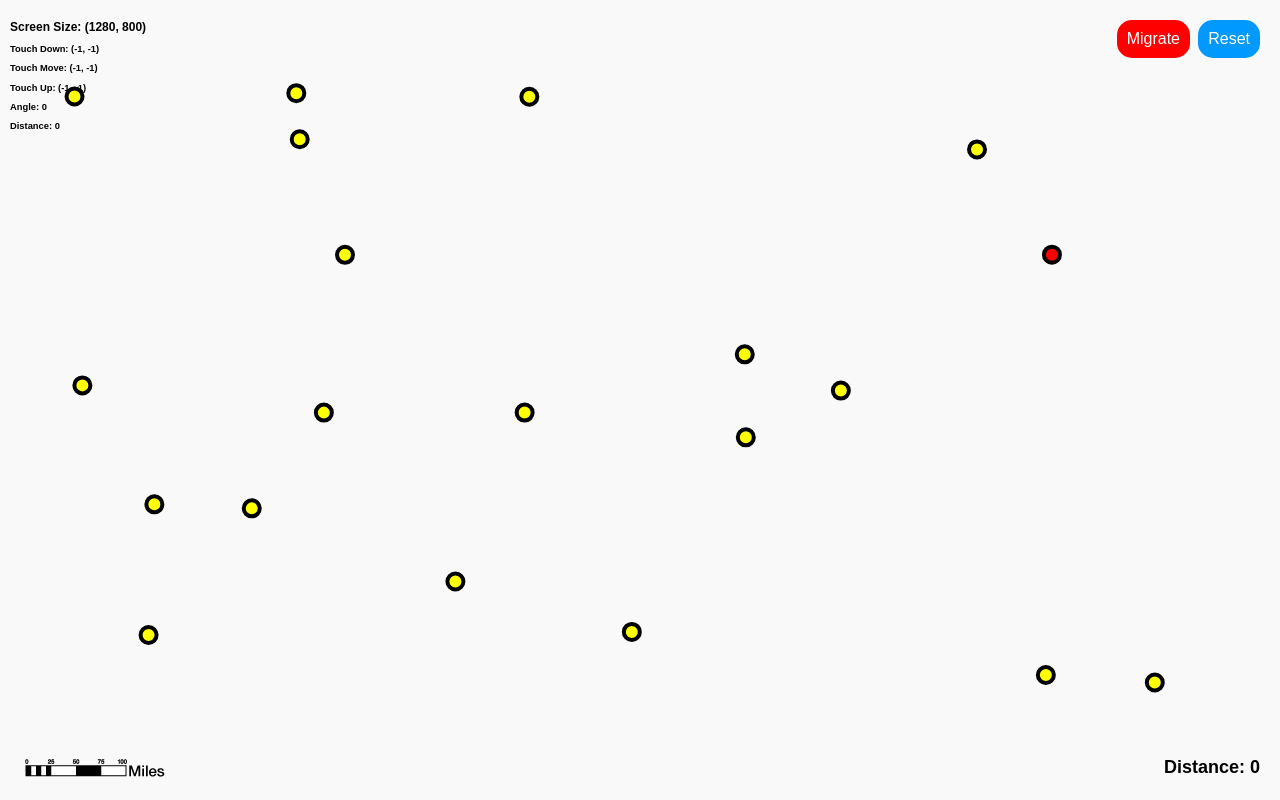
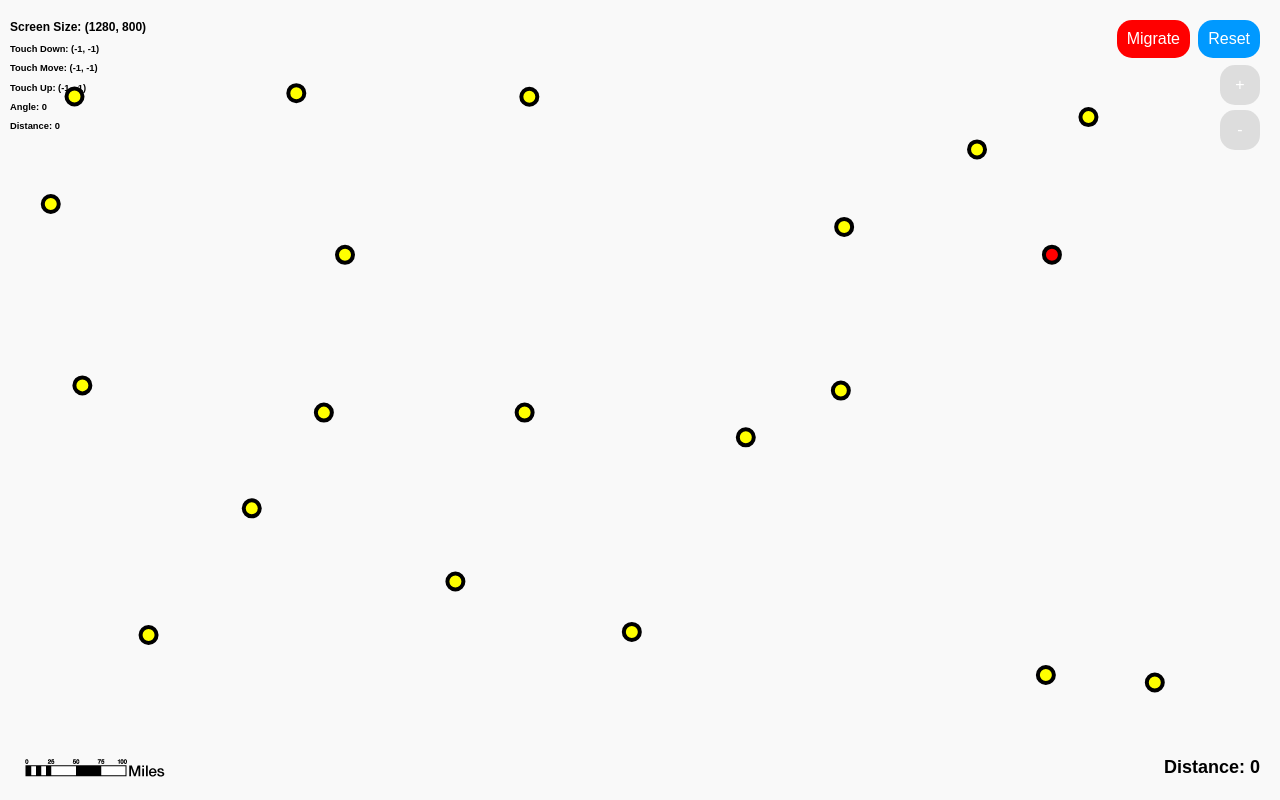
Before and after one commit to jbobrow/theTraveler, a plain HTML site: page index.html in a window 1280 px wide. Drawn offline with Linux system fonts and the light colour scheme.

Commit message:
add ability to raise and lower the number of nodes, make the spacing dependant on the number of nodes

```diff
--- a/css/style.css
+++ b/css/style.css
@@ -33,6 +33,34 @@ body {
   top: 20px;
   right: 90px;
   background: #FF0000;
+  border-radius: 15px;
+  border-style: none;
+  color: #FFFFFF;
+  font-size: 1em;
+  padding: 10px;
+}
+
+#moreNodes {
+  position: fixed;
+  top: 65px;
+  right: 20px;
+  width: 40px;
+  height: 40px;
+  background: #DDDDDD;
+  border-radius: 15px;
+  border-style: none;
+  color: #FFFFFF;
+  font-size: 1em;
+  padding: 10px;
+}
+
+#lessNodes {
+  position: fixed;
+  top: 110px;
+  right: 20px;
+  width: 40px;
+  height: 40px;
+  background: #DDDDDD;
   border-radius: 15px;
   border-style: none;
   color: #FFFFFF;
--- a/index.html
+++ b/index.html
@@ -12,6 +12,8 @@
     <div id="two"></div>
     <button type="button" id="resetButton">Reset</button>
     <button type="button" id="newButton">Migrate</button>
+    <button type="button" id="moreNodes">+</button>
+    <button type="button" id="lessNodes">-</button>
     <div id="debug_data">
         <h2>Screen Size: (<span id="screen_width">-1</span>, <span id="screen_height">-1</span>)</h2>
         <h3>Touch Down: (<span id="x_coord_start">-1</span>, <span id="y_coord_start">-1</span>)</h3>
--- a/js/main.js
+++ b/js/main.js
@@ -33,6 +33,8 @@ var aim_line;
 var aim_circle;
 
 var joystick;
+
+var screen_padding = 40;
 
 var solutionPolygon;
 var isSolved = false;
@@ -144,8 +146,14 @@ var findTheShortestPossiblePath = function() {
 var isWellSpacedPosition = function(x, y) {
 
     // proximity to walls
-    if (x < icon_spacing || x > $(window).width() - icon_spacing || y < 2 * icon_spacing || y > $(window).height() - 2 * icon_spacing)
+    if (x < screen_padding || x > $(window).width() - screen_padding || y < 2 * screen_padding || y > $(window).height() - 2 * screen_padding)
         return false;
+
+    // determine icon spacing based on number of nodes and screen space
+    var screen_width = window.innerWidth ? window.innerWidth : $(window).width(); //$(window).width();
+    var screen_height = window.innerHeight ? window.innerHeight : $(window).height(); //$(window).height();
+    icon_spacing = Math.sqrt((screen_width - 2*screen_padding) * (screen_height - 4*screen_padding) / numNodes) / 2;
+    console.log("icon spacing for " +numNodes+ " nodes on a " + screen_width + " x " + screen_height + " screen is " + icon_spacing);
 
     // check proximity to other nodes
     for (var i = 0; i < nodes.length; i++) {
@@ -477,6 +485,9 @@ var getNodeClosestToDirection = function(targetAngle) {
             id = i;
         }
     }
+
+    // if the angle diff is really big, maybe open up the angleThreshold and try that again...
+
     return id;
 };
 
@@ -705,6 +716,20 @@ obj.addEventListener('touchend', function(event) {
 }, false);
 
 // migrate button
+document.getElementById("moreNodes").addEventListener("click", function() {
+    console.log("add one more node");
+    numNodes++;
+    if(numNodes > 50) numNodes = 50;
+});
+
+// migrate button
+document.getElementById("lessNodes").addEventListener("click", function() {
+  console.log("add one more node");
+  numNodes--;
+  if(numNodes < 10) numNodes = 10;
+});
+
+// migrate button
 document.getElementById("newButton").addEventListener("click", function() {
     console.log("migrate button pressed");
     createNodes();
```
